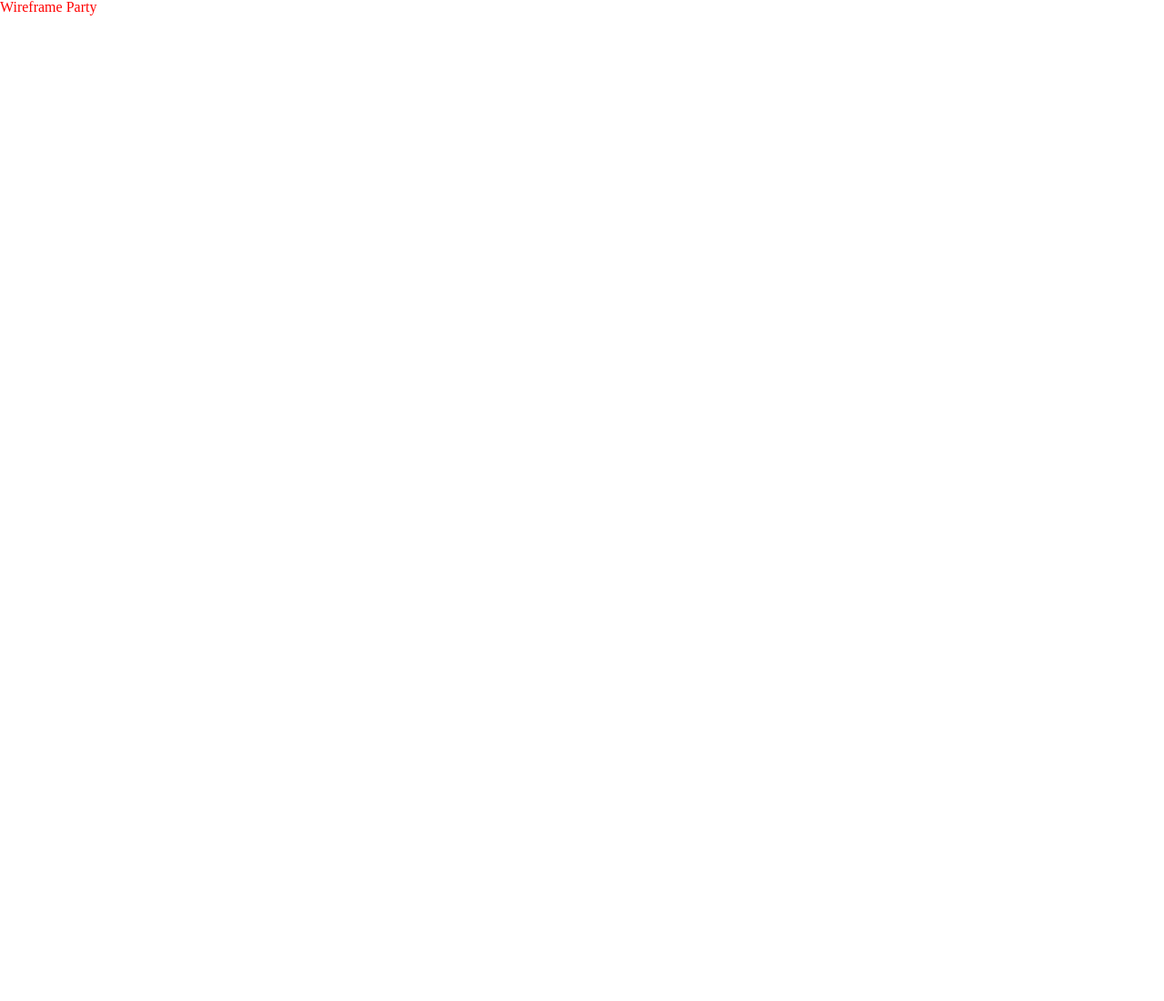
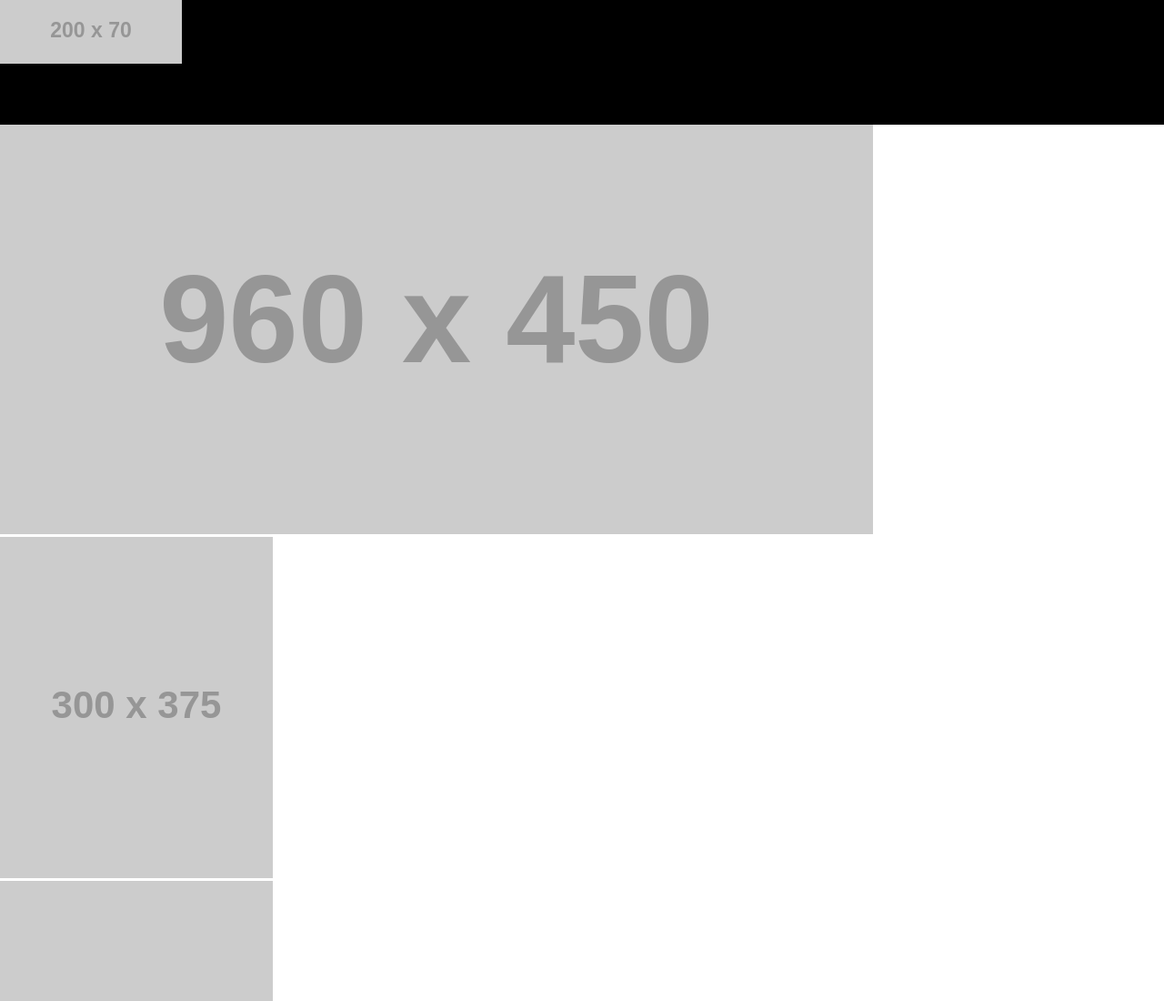
Before and after one commit to 1anderson2jacob/wireframe-exercise, a plain HTML site: page index.html in a window 1280 px wide. Shown: the top 1100 px of the page at 91% size. Before the commit the page ends 800 px from the top, so only its background shows below. Drawn offline with Linux system fonts and the light colour scheme; placeholder pictures from the web are drawn by us.

Commit message:
html built

```diff
--- a/index.html
+++ b/index.html
@@ -7,6 +7,43 @@
   </head>
 
   <body>
-    <h1>Wireframe Party</h1>
+
+    <header>
+      <img src = "https://placehold.it/200x70/000"  title"logo" alt="logo" />
+      <nav>
+        <ul>
+          <li>Nav Item 1</li>
+          <li>Nav Item 2</li>
+          <li>Nav Item 3</li>
+          <li>Nav Item 4</li>
+        </ul>
+      </nav>
+    </header>
+
+    <main>
+        <img src = "https://placehold.it/960x450/000"  title"hero" alt="hero" />
+
+        <ul>
+          <li>
+            <img src = "https://placehold.it/300x375/000"  title"sub-banner-1" alt="sub-banner-1" />
+          </li>
+          <li>
+            <img src = "https://placehold.it/300x375/000"  title"sub-banner-2" alt="sub-banner-2" />
+          </li>
+          <li>
+            <img src = "https://placehold.it/300x375/000"  title"sub-banner-3" alt="sub-banner-3" />
+          </li>
+        </ul>
+
+        <section>
+          <img src = "https://placehold.it/480x400/000"  title"featured-section-banner" alt="featured-section-banner" />
+          <h2>Featured Section Heading</h2>
+          <p>Lorem ipsum dolor sit amet, consectetur adipiscing elit. Ut facilisis fermentum euismod. Nam iaculis mauris rutrum, dictum ex in, fermentum velit. Lorem ipsum dolor sit amet, consectetur adipiscing elit. Integer tempus libero vel eros tempor tristique. Donec in hendrerit quam. Maecenas a gravida ipsum, vitae cursus dolor. Curabitur commodo vel est ac elementum. In convallis odio vitae nunc iaculis, nec egestas nunc semper. Aliquam lacinia augue a nunc molestie volutpat. Sed vel efficitur leo. Praesent ipsum est, ultrices vel ultrices a, porttitor vel lacus. Aenean lobortis neque a purus molestie ultrices. Integer quam ex, eleifend vel felis a, tempus eleifend lectus. Etiam ullamcorper, eros maximus tempus molestie, risus enim varius sem, venenatis cursus lorem leo et lorem. Nam non pharetra neque. Integer semper turpis et ante porttitor, sed dapibus magna porta.</p>
+
+          <button>Call to Action</button>
+        </section>
+    </main>
+
+    <footer></footer>
   </body>
 </html>
--- a/style.css
+++ b/style.css
@@ -1,3 +1,9 @@
-h1{
-  color: red;
+header {
+  background-color: black;
 }
+footer {
+  background-color: black;
+}
+main {
+  background-color: white;
+}
```
